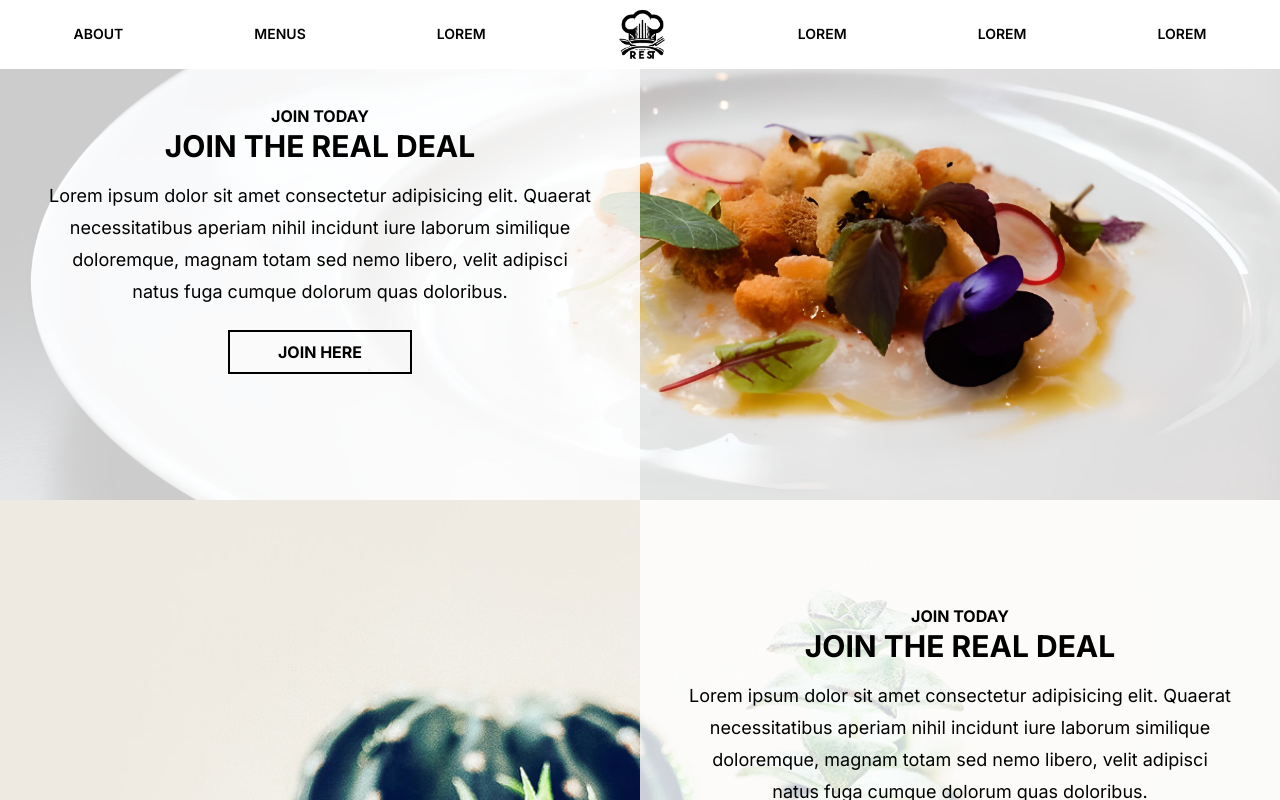
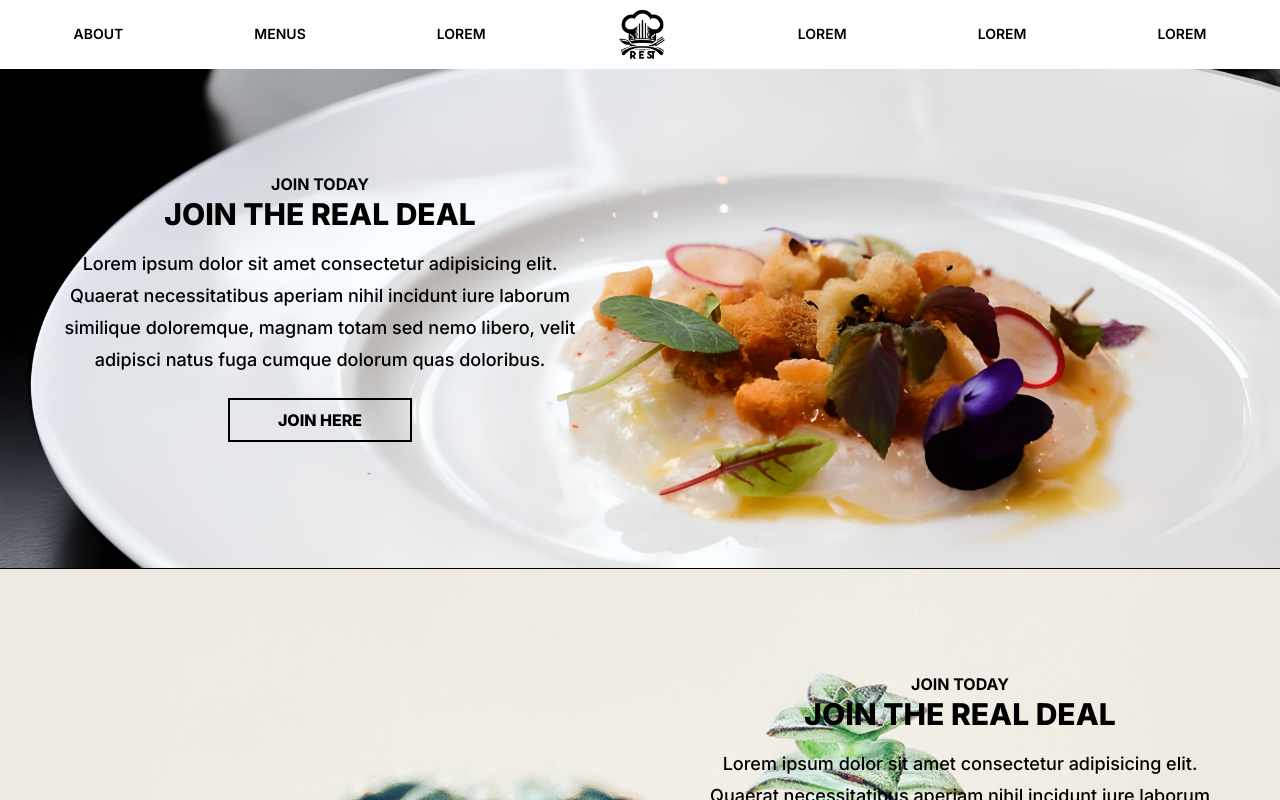
Before and after one commit to Enigma-Web-Design/landing-resto, a Next.js app: page / in a window 1280 px wide. Shown: the top 800 px of the page. Built offline with nearby package versions, Linux system fonts and the light colour scheme.

Commit message:
updating-feat:creating-section

```diff
--- a/src/components/Nav.jsx
+++ b/src/components/Nav.jsx
@@ -2,7 +2,7 @@ import Image from 'next/image';
 import yourResto from '../../public/your_logo.png';
 export default function Nav() {
   return (
-    <nav className="bg-white flex w-full p-2 text-black fixed">
+    <nav className="bg-white flex w-full p-2 text-black sticky top-0 z-100">
       <ul className="flex items-center justify-around w-full text-sm font-semibold">
         <li className="hover:text-yellow-400">ABOUT</li>
         <li className="hover:text-yellow-400">MENUS</li>
--- a/src/components/Section.jsx
+++ b/src/components/Section.jsx
@@ -1,19 +1,19 @@
 export default function Section({ position, foodBack }) {
   return (
     <section
-      className={`w-full h-[500px] bg-white text-black flex ${position} bg-cover bg-center`}
+      className={`w-full h-[500px] text-black flex ${position} bg-cover bg-top border-b-black border-b `}
       style={{ backgroundImage: `url(${foodBack})` }}
     >
-      <div className="flex flex-col w-1/2 p-12 justify-center items-center bg-white bg-opacity-80">
+      <div className="flex flex-col w-full p-12 sm:w-1/2 justify-center items-center bg-white bg-opacity-30 sm:bg-opacity-0 text-center ">
         <small className="font-bold text-base">JOIN TODAY</small>
-        <h2 className="font-bold text-3xl mb-4">JOIN THE REAL DEAL</h2>
-        <p className="leading-8 text-lg text-center">
+        <h2 className="font-extrabold text-3xl mb-4">JOIN THE REAL DEAL</h2>
+        <p className="leading-8 text-lg font-medium">
           Lorem ipsum dolor sit amet consectetur adipisicing elit. Quaerat
           necessitatibus aperiam nihil incidunt iure laborum similique
           doloremque, magnam totam sed nemo libero, velit adipisci natus fuga
           cumque dolorum quas doloribus.
         </p>
-        <button className="font-bold text-base px-12 py-2 my-6 outline-black outline-2 outline hover:outline-8">
+        <button className="font-extrabold text-base px-12 py-2 my-6 outline-black outline-2 outline hover:outline-8">
           JOIN HERE
         </button>
       </div>
```
